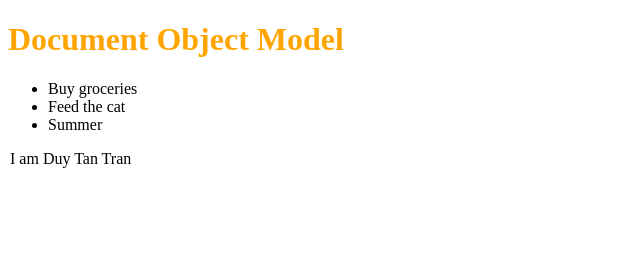
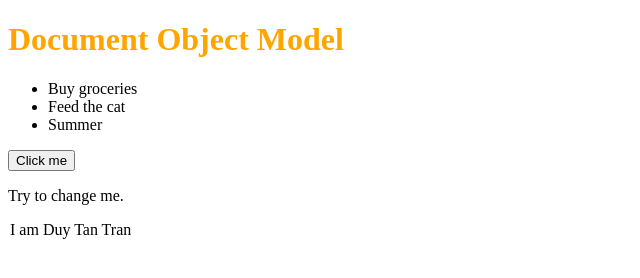
Before and after one commit to tantran-international/javascript-training, a website built with Parcel: page samples/modify-events-DOM/index.html in a window 1280 px wide. Shown: the whole page, without its empty margins (0-640 px from the left). Built offline with nearby package versions, Linux system fonts and the light colour scheme.

Commit message:
Update html for sample about Events

```diff
--- a/samples/modify-events-DOM/index.html
+++ b/samples/modify-events-DOM/index.html
@@ -12,6 +12,12 @@
 			<li>Feed the cat</li>
 			<li>Do laundry</li>
 		</ul>
+
+		<!--sample Event-->
+		<button onclick='changeTextColor()'>Click me</button>
+		<p>Try to change me.</p>
+
+		<p class="test"></p>
 		<script src="./index.js"></script>
   </body>
 
```
